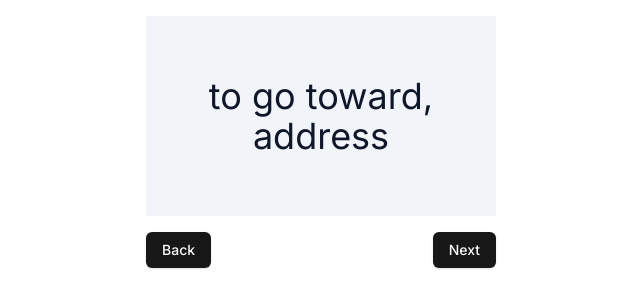
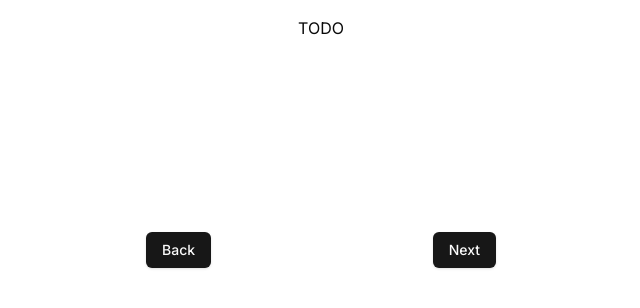
Before and after one commit to mcblakeb/nextjs-approuter-shadcn, a Next.js app: page /card in a window 1280 px wide. Shown: the top 308 px of the page, without its empty margins (319-959 px from the left). Built offline with nearby package versions, Linux system fonts and the light colour scheme.

Commit message:
refactor: remove unused pageProps type from RootLayout component

```diff
--- a/app/card/FlipperText.tsx
+++ b/app/card/FlipperText.tsx
@@ -1,7 +1,7 @@
 'use client';
 
 import React, { useState } from 'react';
-import { useSpring, a, animated } from '@react-spring/web';
+//import { useSpring, a, animated } from '@react-spring/web';
 import { Verb } from './verbs';
 
 import styles from './styles.module.css';
@@ -20,13 +20,13 @@ export default function FlipperText(props: CardProps) {
   const [item, setItem] = useState<Verb>(showItems[0]);
   const [currentIndex, setCurrentIndex] = useState(0);
   const [flipped, set] = useState(false);
-  const { transform, opacity } = useSpring({
-    opacity: flipped ? 1 : 0,
-    transform: `perspective(600px) rotateX(${flipped ? 180 : 0}deg)`,
-    config: { mass: 5, tension: 500, friction: 80 },
-  });
-  const sharedStyles = { opacity, transform };
-  const sharedClassNames = `${styles.c} ${styles.shrink} px-2 flex text-center justify-center items-center card text-slate-900 text-4xl`;
+  // const { transform, opacity } = useSpring({
+  //   opacity: flipped ? 1 : 0,
+  //   transform: `perspective(600px) rotateX(${flipped ? 180 : 0}deg)`,
+  //   config: { mass: 5, tension: 500, friction: 80 },
+  // });
+  // const sharedStyles = { opacity, transform };
+  // const sharedClassNames = `${styles.c} ${styles.shrink} px-2 flex text-center justify-center items-center card text-slate-900 text-4xl`;
 
   function nextItem() {
     console.log('nextItem');
@@ -48,7 +48,8 @@ export default function FlipperText(props: CardProps) {
             className={styles.container}
             onClick={() => set((state) => !state)}
           >
-            <animated.div
+            TODO
+            {/* <animated.div
               className={`${sharedClassNames} bg-slate-100`}
               style={{ ...sharedStyles, opacity: opacity.to((o) => 1 - o) }}
             >
@@ -59,7 +60,7 @@ export default function FlipperText(props: CardProps) {
               style={{ ...sharedStyles, rotateX: '180deg' }}
             >
               {item.spanish}
-            </animated.div>
+            </animated.div> */}
           </div>
         </div>
         <div
--- a/app/layout.tsx
+++ b/app/layout.tsx
@@ -20,9 +20,6 @@ export default function RootLayout({
   children,
 }: {
   children: React.ReactNode;
-  pageProps: {
-    session: any;
-  };
 }) {
   return (
     <html lang="en" className={`${bangers.variable}`}>
```
